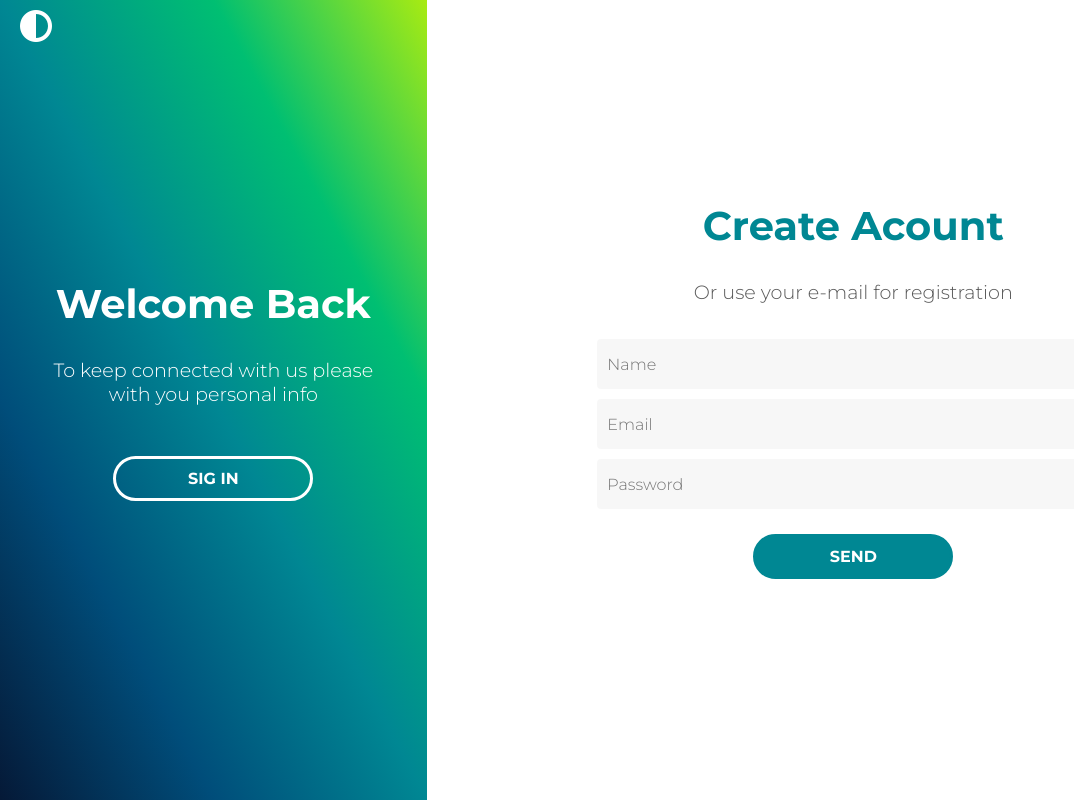
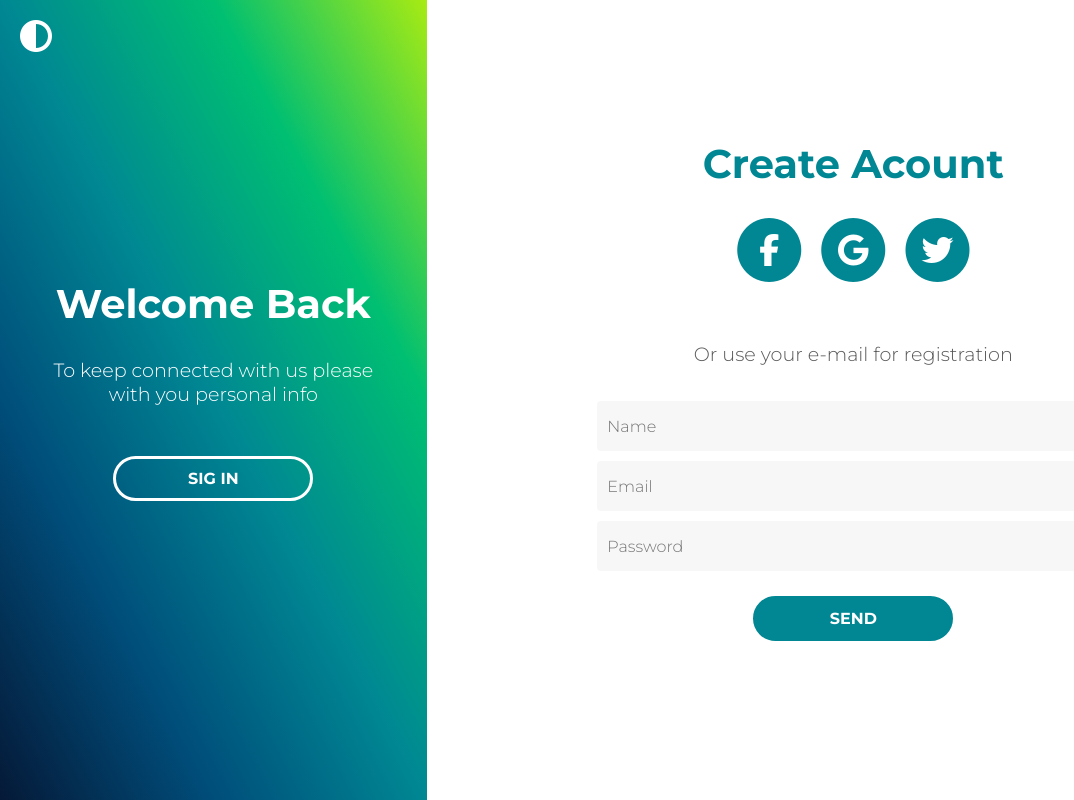
Before and after one commit to pedro-drosa/gradient--login-page, a plain HTML site: page index.html in a window 1280 px wide. Shown: the whole page, without its empty margins (0-1074 px from the left). Drawn offline with Linux system fonts and the light colour scheme.

Commit message:
some adjustments

```diff
--- a/app/css/clean.css
+++ b/app/css/clean.css
@@ -12,6 +12,9 @@
 }
 .clean-gradient {
   background-image: linear-gradient(to right top, #051937, #004d7a, #008793, #00bf72, #a8eb12);
+}
+.social i:first-child {
+  color: #008793;
 }
 /*INPUT*/
 input{
@@ -42,7 +45,7 @@ input{
 }
 .btn-theme {
   position: absolute;
-  top: 10px;
+  top: 20px;
   left: 20px;
   color: #fff;
 }
--- a/app/css/dark.css
+++ b/app/css/dark.css
@@ -1,13 +1,13 @@
 body{
   background-color: #575757;
 }
-.dark div h1{
+div h1{
   color: #575757;
 }
-.dark div p{
+div p{
   color: #7A7A7A;
 }
-.dark form h1:last-of-type{
+form h1{
   color: #343434;
 }
 .dark form p{
@@ -15,6 +15,12 @@ body{
 }
 .dark-gradient{
   background-image: linear-gradient(to right top, #232323, #272727, #2b2b2b, #303030, #343434);
+}
+.social i:last-child{
+  color: #7a7a7a;
+}
+.social i:first-child {
+  color: #343434;
 }
 /*INPUT*/
 input{
@@ -46,7 +52,8 @@ input{
 }
 .btn-theme {
   position: absolute;
-  top: 10px;
+  top: 20px;
   left: 20px;
+  transform: rotate(180deg);
   color: #7A7A7A;
 }
--- a/app/css/main.css
+++ b/app/css/main.css
@@ -19,3 +19,6 @@
 .flex-2 {
   flex: 2;
 }
+.social {
+  padding-bottom: 60px;
+}
--- a/index.html
+++ b/index.html
@@ -23,6 +23,20 @@
     </div>
     <form class="flex flex-2">
       <h1>Create Acount</h1>
+      <div class="social">
+        <a href="#" class="fa-stack fa-2x">
+          <i class="fas fa-circle fa-stack-2x"></i>
+          <i class="fab fa-facebook-f fa-stack-1x fa-inverse"></i>
+        </a>
+        <a href="#" class="fa-stack fa-2x">
+          <i class="fas fa-circle fa-stack-2x"></i>
+          <i class="fab fa-google fa-stack-1x fa-inverse"></i>
+        </a>
+        <a href="#" class="fa-stack fa-2x">
+          <i class="fas fa-circle fa-stack-2x"></i>
+          <i class="fab fa-twitter fa-stack-1x fa-inverse"></i>
+        </a>
+      </div>
       <p>Or use your e-mail for registration</p>
       <label aria-hidden="true" for="name">Name</label>
       <input class="icon login" name="name" type="text" placeholder="name">
```
